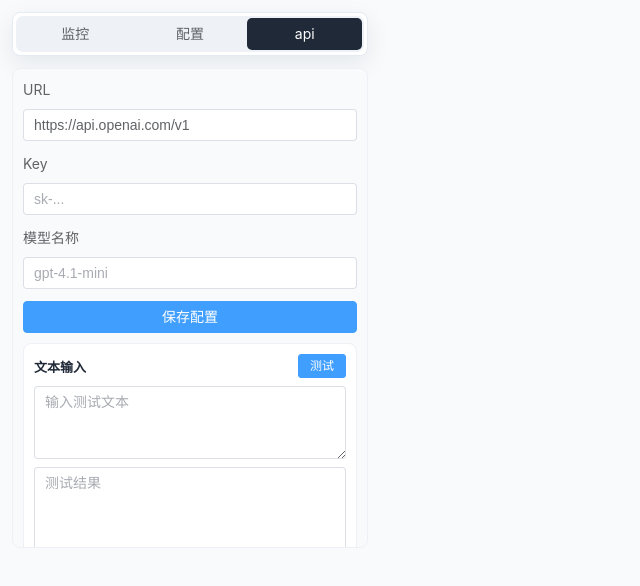
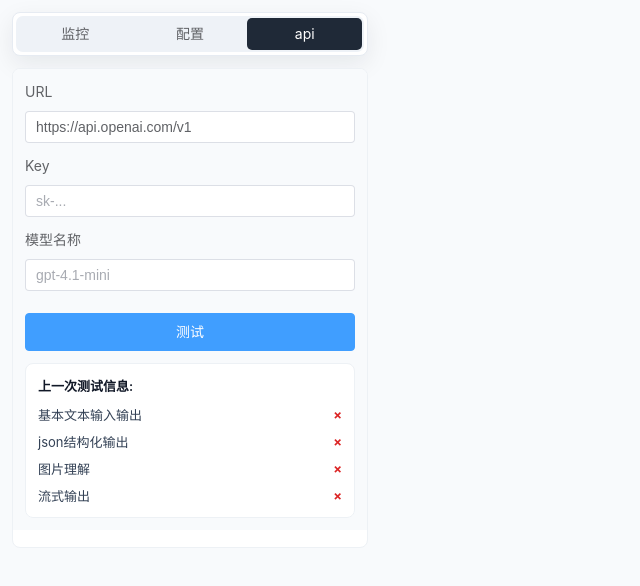
Before and after one commit to ChenChe-n/Translator, a Vue app: page / in a window 1280 px wide. Both pictures are taken after a click on the label "api". Shown: the top 586 px of the page, without its empty margins (0-640 px from the left). Built offline with nearby package versions, Linux system fonts and the light colour scheme.

Commit message:
feat: 简化 API 一键测试流程

```diff
--- a/scripts/buildExtensionAssets.ts
+++ b/scripts/buildExtensionAssets.ts
@@ -1,4 +1,4 @@
-import { mkdir, writeFile } from 'node:fs/promises';
+import { copyFile, mkdir, writeFile } from 'node:fs/promises';
 import { resolve } from 'node:path';
 import { build } from 'esbuild';
 import type { Plugin } from 'vite';
@@ -19,6 +19,10 @@ export function buildExtensionAssets(): Plugin {
       await mkdir(assetsDir, { recursive: true });
       await buildScript('src/background/index.ts', 'background.js');
       await buildScript('src/content/index.ts', 'content.js');
+      await copyFile(
+        resolve(process.cwd(), 'src', 'popup', 'assets', 'test.png'),
+        resolve(assetsDir, 'test.png'),
+      );
       await writeFile(
         resolve(distDir, 'manifest.json'),
         `${JSON.stringify(manifest, null, 2)}\n`,
--- a/src/popup/components/api/ApiConfigForm.vue
+++ b/src/popup/components/api/ApiConfigForm.vue
@@ -9,17 +9,12 @@
     <ElFormItem label="模型名称">
       <ElInput v-model="model.model" placeholder="gpt-4.1-mini" clearable />
     </ElFormItem>
-    <ElButton type="primary" class="save-button" @click="$emit('save')">保存配置</ElButton>
   </ElForm>
 </template>
 
 <script setup lang="ts">
-import { ElButton, ElForm, ElFormItem, ElInput } from 'element-plus';
+import { ElForm, ElFormItem, ElInput } from 'element-plus';
 import type { ApiConfig } from '../../types/api';
-
-defineEmits<{
-  save: [];
-}>();
 
 const model = defineModel<ApiConfig>({ required: true });
 </script>
@@ -34,7 +29,4 @@ const model = defineModel<ApiConfig>({ required: true });
   margin-bottom: 10px;
 }
 
-.save-button {
-  width: 100%;
-}
 </style>
--- a/src/popup/components/api/ApiTestSection.vue
+++ /dev/null
@@ -1,58 +0,0 @@
-<template>
-  <section class="test-section">
-    <div class="section-head">
-      <span class="title">{{ title }}</span>
-      <ElButton size="small" type="primary" :loading="loading" @click="$emit('run')">测试</ElButton>
-    </div>
-    <slot />
-    <ElInput
-      :model-value="result"
-      class="result-box"
-      type="textarea"
-      :rows="4"
-      readonly
-      placeholder="测试结果"
-    />
-  </section>
-</template>
-
-<script setup lang="ts">
-import { ElButton, ElInput } from 'element-plus';
-
-defineProps<{
-  title: string;
-  loading: boolean;
-  result: string;
-}>();
-
-defineEmits<{
-  run: [];
-}>();
-</script>
-
-<style scoped>
-.test-section {
-  padding: 10px;
-  border: 1px solid #edf1f5;
-  border-radius: 8px;
-  background: #ffffff;
-}
-
-.section-head {
-  display: flex;
-  align-items: center;
-  justify-content: space-between;
-  gap: 8px;
-  margin-bottom: 8px;
-}
-
-.title {
-  font-size: 13px;
-  font-weight: 600;
-  color: #1f2937;
-}
-
-.result-box {
-  margin-top: 8px;
-}
-</style>
--- a/src/popup/pages/ApiPage.vue
+++ b/src/popup/pages/ApiPage.vue
@@ -1,31 +1,26 @@
 <template>
   <section class="page-shell" aria-label="api">
-    <ApiConfigForm v-model="config" @save="handleSave" />
-    <ApiTestSection title="文本输入" :loading="testing.text" :result="results.text" @run="handleTextTest">
-      <ElInput v-model="textInput.prompt" type="textarea" :rows="3" placeholder="输入测试文本" />
-    </ApiTestSection>
-    <ApiTestSection title="图片输入" :loading="testing.image" :result="results.image" @run="handleImageTest">
-      <ElInput v-model="imageInput.prompt" type="textarea" :rows="2" placeholder="输入图片问题" />
-      <ElInput v-model="imageInput.imageUrl" class="field-gap" placeholder="输入图片 URL 或选择本地图片" clearable />
-      <ElButton class="field-gap image-button" @click="openImagePicker">
-        {{ imageInput.imageName || '选择图片' }}
-      </ElButton>
-      <input ref="imagePickerRef" class="file-input" type="file" accept="image/*" @change="handleImageFile" />
-    </ApiTestSection>
-    <ApiTestSection title="流式输出" :loading="testing.stream" :result="results.stream" @run="handleStreamTest">
-      <ElInput v-model="streamInput.prompt" type="textarea" :rows="3" placeholder="输入流式测试文本" />
-    </ApiTestSection>
+    <ApiConfigForm v-model="config" />
+    <ElButton type="primary" class="test-button" :loading="testing" @click="handleRunChecks">测试</ElButton>
+    <section class="result-panel">
+      <h2 class="panel-title">上一次测试信息:</h2>
+      <ul class="check-list">
+        <li v-for="item in checkResults" :key="item.key" class="check-item">
+          <span>{{ item.label }}</span>
+          <span :class="item.passed ? 'passed' : 'failed'">{{ item.passed ? '√' : '×' }}</span>
+        </li>
+      </ul>
+    </section>
   </section>
 </template>
 
 <script setup lang="ts">
-import { ElButton, ElInput, ElMessage } from 'element-plus';
-import { onMounted, reactive, ref } from 'vue';
+import { ElButton, ElMessage } from 'element-plus';
+import { onMounted, ref } from 'vue';
 import ApiConfigForm from '../components/api/ApiConfigForm.vue';
-import ApiTestSection from '../components/api/ApiTestSection.vue';
+import { runApiHealthChecks } from '../services/apiHealthChecks';
 import { loadApiConfig, saveApiConfig } from '../services/apiConfigStorage';
-import { testImage, testStream, testText } from '../services/openAiCompatibleClient';
-import type { ApiConfig, ImageTestInput, StreamTestInput, TextTestInput } from '../types/api';
+import type { ApiCheckResult, ApiConfig } from '../types/api';
 
 const config = ref<ApiConfig>({
   baseUrl: '',
@@ -33,126 +28,60 @@ const config = ref<ApiConfig>({
   model: '',
 });
 
-const textInput = reactive<TextTestInput>({
-  prompt: '',
-});
-
-const imageInput = reactive<ImageTestInput>({
-  prompt: '',
-  imageUrl: '',
-  imageName: '',
-});
-
-const streamInput = reactive<StreamTestInput>({
-  prompt: '',
-});
-
-const testing = reactive({
-  text: false,
-  image: false,
-  stream: false,
-});
-
-const results = reactive({
-  text: '',
-  image: '',
-  stream: '',
-});
-
-const imagePickerRef = ref<HTMLInputElement>();
+const testing = ref(false);
+const checkResults = ref<ApiCheckResult[]>(createPendingResults());
 
 onMounted(async () => {
   config.value = await loadApiConfig();
 });
 
-async function handleSave(): Promise<void> {
-  await saveApiConfig({ ...config.value });
-  ElMessage.success('配置已保存');
-}
-
-async function handleTextTest(): Promise<void> {
-  await runTest('text', async () => {
-    ensureTextPrompt(textInput.prompt);
-    const result = await testText(config.value, textInput);
-    results.text = result.content;
-  });
-}
-
-async function handleImageTest(): Promise<void> {
-  await runTest('image', async () => {
-    ensureTextPrompt(imageInput.prompt);
-    ensureImageInput();
-    const result = await testImage(config.value, imageInput);
-    results.image = result.content;
-  });
-}
-
-async function handleStreamTest(): Promise<void> {
-  results.stream = '';
-  await runTest('stream', async () => {
-    ensureTextPrompt(streamInput.prompt);
-    await testStream(config.value, streamInput, (delta) => {
-      results.stream += delta;
-    });
-  });
-}
-
-async function runTest(name: keyof typeof testing, task: () => Promise<void>): Promise<void> {
-  testing[name] = true;
+async function handleRunChecks(): Promise<void> {
+  testing.value = true;
 
   try {
     ensureConfig();
-    await task();
-    ElMessage.success('测试完成');
+    await saveApiConfig({ ...config.value });
+    checkResults.value = await runApiHealthChecks(config.value);
   } catch (error) {
-    results[name] = error instanceof Error ? error.message : '测试失败';
-    ElMessage.error('测试失败');
+    ElMessage.error(error instanceof Error ? error.message : '测试失败');
   } finally {
-    testing[name] = false;
+    testing.value = false;
   }
 }
 
 function ensureConfig(): void {
   if (!config.value.baseUrl || !config.value.apiKey || !config.value.model) {
-    throw new Error('请先填写 URL、Key 和模型名称。');
+    throw new Error('请先填写 URL、Key 和模型。');
   }
 }
 
-function ensureTextPrompt(prompt: string): void {
-  if (!prompt.trim()) {
-    throw new Error('请输入测试内容。');
-  }
-}
-
-function ensureImageInput(): void {
-  if (!imageInput.imageUrl.trim()) {
-    throw new Error('请输入图片 URL 或选择本地图片。');
-  }
-}
-
-function openImagePicker(): void {
-  imagePickerRef.value?.click();
-}
-
-async function handleImageFile(event: Event): Promise<void> {
-  const input = event.target as HTMLInputElement;
-  const file = input.files?.[0];
-
-  if (!file) {
-    return;
-  }
-
-  imageInput.imageName = file.name;
-  imageInput.imageUrl = await readFileAsDataUrl(file);
-}
-
-function readFileAsDataUrl(file: File): Promise<string> {
-  return new Promise((resolve, reject) => {
-    const reader = new FileReader();
-    reader.addEventListener('load', () => resolve(String(reader.result ?? '')));
-    reader.addEventListener('error', () => reject(new Error('读取图片失败。')));
-    reader.readAsDataURL(file);
-  });
+function createPendingResults(): ApiCheckResult[] {
+  return [
+    {
+      key: 'basicText',
+      label: '基本文本输入输出',
+      passed: false,
+      message: '未测试',
+    },
+    {
+      key: 'jsonOutput',
+      label: 'json结构化输出',
+      passed: false,
+      message: '未测试',
+    },
+    {
+      key: 'imageUnderstanding',
+      label: '图片理解',
+      passed: false,
+      message: '未测试',
+    },
+    {
+      key: 'streamOutput',
+      label: '流式输出',
+      passed: false,
+      message: '未测试',
+    },
+  ];
 }
 </script>
 
@@ -160,20 +89,53 @@ function readFileAsDataUrl(file: File): Promise<string> {
 .page-shell {
   width: 100%;
   display: grid;
-  gap: 10px;
-  padding: 10px;
+  gap: 12px;
+  padding: 12px;
   background: #f8fafc;
 }
 
-.field-gap {
-  margin-top: 8px;
+.test-button {
+  width: 100%;
+  height: 38px;
 }
 
-.image-button {
-  width: 100%;
+.result-panel {
+  padding: 12px;
+  border: 1px solid #edf1f5;
+  border-radius: 8px;
+  background: #ffffff;
 }
 
-.file-input {
-  display: none;
+.panel-title {
+  margin: 0 0 10px;
+  font-size: 13px;
+  font-weight: 600;
+  color: #111827;
+}
+
+.check-list {
+  display: grid;
+  gap: 8px;
+  padding: 0;
+  margin: 0;
+  list-style: none;
+}
+
+.check-item {
+  display: flex;
+  align-items: center;
+  justify-content: space-between;
+  font-size: 13px;
+  color: #334155;
+}
+
+.passed {
+  color: #16a34a;
+  font-weight: 700;
+}
+
+.failed {
+  color: #dc2626;
+  font-weight: 700;
 }
 </style>
--- /dev/null
+++ b/src/popup/services/apiHealthChecks.ts
@@ -0,0 +1,119 @@
+import type { ApiCheckResult, ApiConfig } from '../types/api';
+import { requestImage, requestJson, requestStream, requestText } from './openAiCompatibleClient';
+
+const BASIC_TEXT_TOKEN = 'TRANSLATOR_TEXT_OK';
+const STREAM_TOKEN = 'TRANSLATOR_STREAM_OK';
+
+/**
+ * 运行全部 API 健康测试。
+ *
+ * @param config API 配置。
+ * @returns 测试结果列表。
+ */
+export async function runApiHealthChecks(config: ApiConfig): Promise<ApiCheckResult[]> {
+  const checks = [testBasicText, testJsonOutput, testImageUnderstanding, testStreamOutput];
+  const results: ApiCheckResult[] = [];
+
+  for (const check of checks) {
+    results.push(await check(config));
+  }
+
+  return results;
+}
+
+async function testBasicText(config: ApiConfig): Promise<ApiCheckResult> {
+  return runCheck('basicText', '基本文本输入输出', async () => {
+    const content = await requestText(config, `只输出 ${BASIC_TEXT_TOKEN}`);
+    return content.includes(BASIC_TEXT_TOKEN);
+  });
+}
+
+async function testJsonOutput(config: ApiConfig): Promise<ApiCheckResult> {
+  return runCheck('jsonOutput', 'json结构化输出', async () => {
+    const content = await requestJson(config, '只输出 JSON：{"ok":true,"name":"Translator"}');
+    const parsed = JSON.parse(extractJson(content)) as { ok?: boolean; name?: string };
+    return parsed.ok === true && parsed.name === 'Translator';
+  });
+}
+
+async function testImageUnderstanding(config: ApiConfig): Promise<ApiCheckResult> {
+  return runCheck('imageUnderstanding', '图片理解', async () => {
+    const imageDataUrl = await loadTestImageDataUrl();
+    const content = await requestImage(
+      config,
+      '识别图片文字。只输出你看到的文字，按行输出。第三段符号和表情可以忽略。',
+      imageDataUrl,
+    );
+
+    return hasText(content, 'Test') && hasText(content, '中文文本');
+  });
+}
+
+async function testStreamOutput(config: ApiConfig): Promise<ApiCheckResult> {
+  return runCheck('streamOutput', '流式输出', async () => {
+    const content = await requestStream(config, `使用流式响应，只输出 ${STREAM_TOKEN}`);
+    return content.includes(STREAM_TOKEN);
+  });
+}
+
+async function runCheck(
+  key: ApiCheckResult['key'],
+  label: string,
+  task: () => Promise<boolean>,
+): Promise<ApiCheckResult> {
+  try {
+    const passed = await task();
+
+    return {
+      key,
+      label,
+      passed,
+      message: passed ? '通过' : '未通过',
+    };
+  } catch (error) {
+    return {
+      key,
+      label,
+      passed: false,
+      message: error instanceof Error ? error.message : '测试失败',
+    };
+  }
+}
+
+async function loadTestImageDataUrl(): Promise<string> {
+  if (typeof chrome === 'undefined' || !chrome.runtime?.getURL) {
+    throw new Error('请在插件环境中运行图片测试。');
+  }
+
+  const response = await fetch(chrome.runtime.getURL('assets/test.png'));
+  const blob = await response.blob();
+  return blobToDataUrl(blob);
+}
+
+function blobToDataUrl(blob: Blob): Promise<string> {
+  return new Promise((resolve, reject) => {
+    const reader = new FileReader();
+    reader.addEventListener('load', () => resolve(String(reader.result ?? '')));
+    reader.addEventListener('error', () => reject(new Error('读取测试图片失败。')));
+    reader.readAsDataURL(blob);
+  });
+}
+
+function extractJson(content: string): string {
+  const start = content.indexOf('{');
+  const end = content.lastIndexOf('}');
+
+  if (start < 0 || end < start) {
+    return content;
+  }
+
+  return content.slice(start, end + 1);
+}
+
+function hasText(content: string, expected: string): boolean {
+  return normalizeText(content).includes(normalizeText(expected));
+}
+
+function normalizeText(content: string): string {
+  return content.replace(/\s+/g, '').toLowerCase();
+}
```
Also changed, not shown: src/popup/services/openAiCompatibleClient.ts (+53 -53 lines), src/popup/types/api.ts (+8 -24 lines), src/popup/assets/test.png (added).
